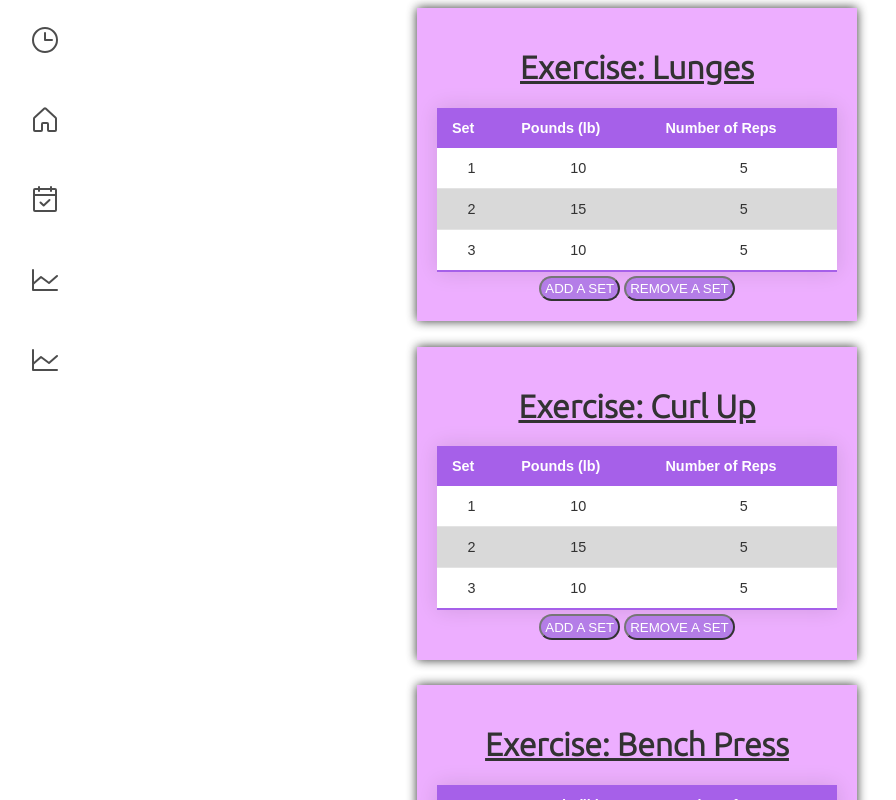
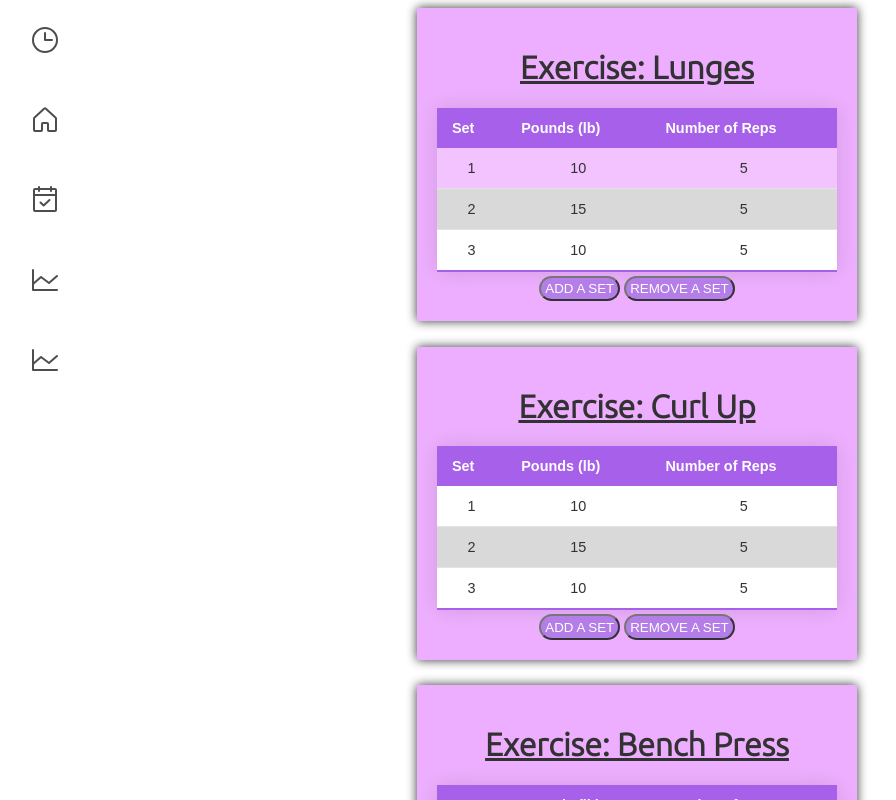
Before and after one commit to web-sci-spring-2022-name-tbd/IronTherapy, an Angular app in the folder Iron-Therapy/: page / in a window 1280 px wide. In both pictures the pointer is over the element 640 px from the left and 168 px from the top of the page. Shown: the top 800 px of the page, without its empty margins (3-899 px from the left). Built offline with nearby package versions, Linux system fonts and the light colour scheme.

Commit message:
added hover animations

```diff
--- a/Iron-Therapy/src/app/exercise-box/exercise-box.component.css
+++ b/Iron-Therapy/src/app/exercise-box/exercise-box.component.css
@@ -45,6 +45,12 @@ h1 {
     padding: 12px 15px;
 }
 
+
+/*
+#exercise-table td:hover {
+    background: #e99bff;
+} */
+
 #exercise-table tbody tr {
     border-bottom: 1px solid #dddddd;
 }
@@ -66,6 +72,10 @@ h1 {
     color: #009879;
 }
 
+#exercise-table tbody tr:hover {
+    background: #efb5ff;
+}
+
 .exercise-button {
     color: white;
     background-color: rgb(162, 93, 226);
```
